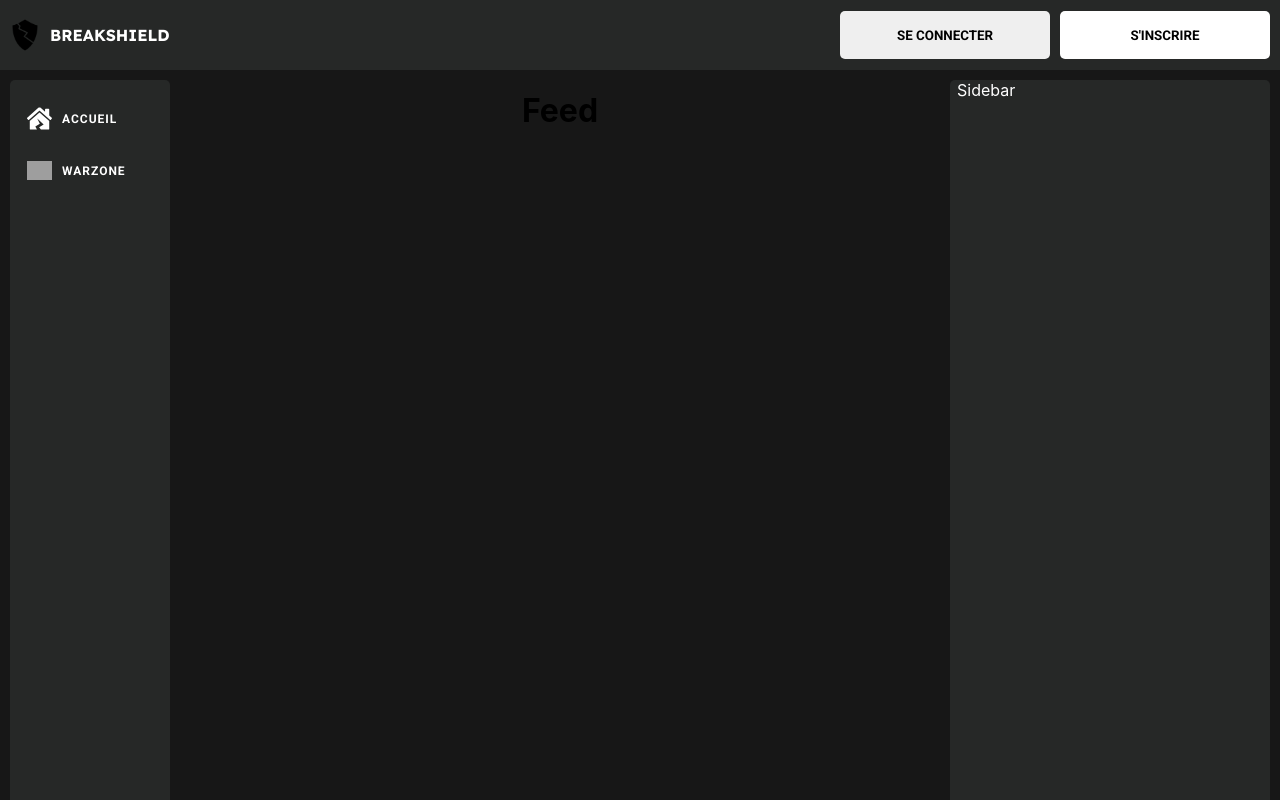
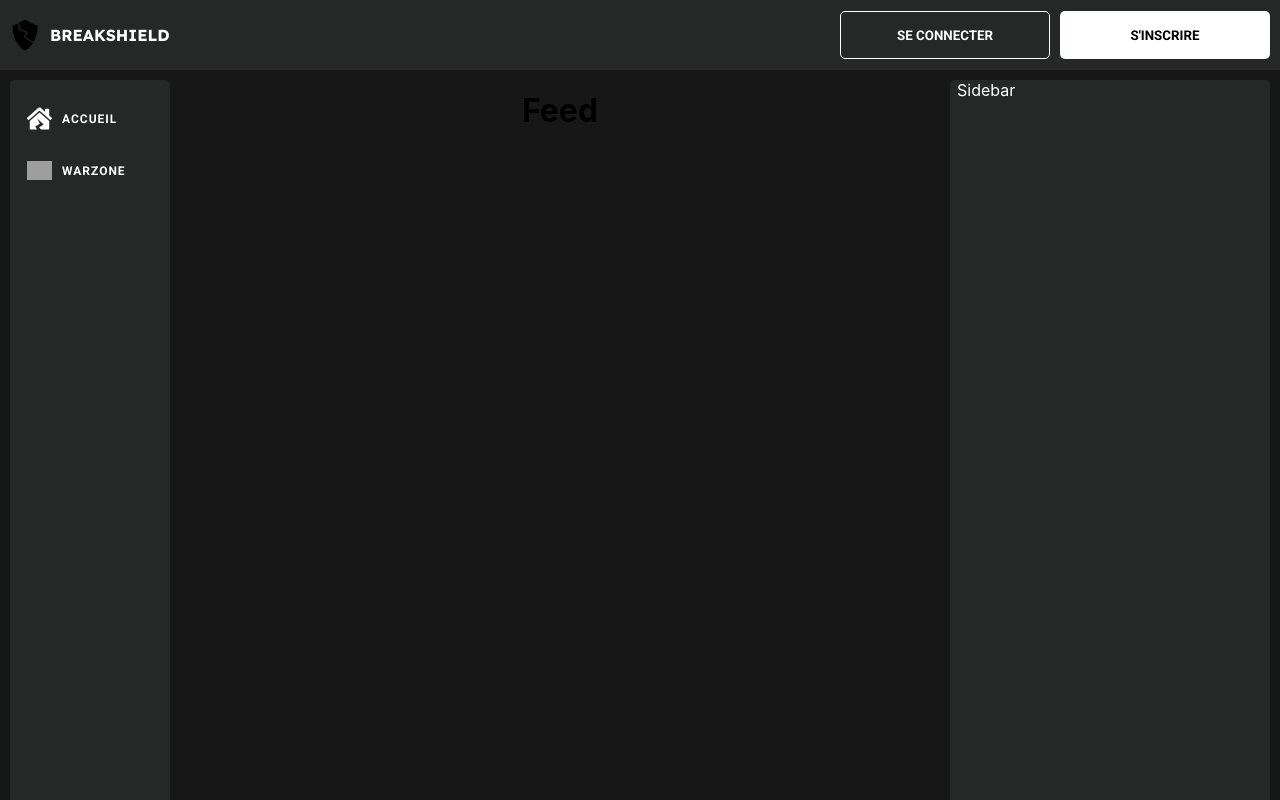
Before and after one commit to Emmanuel97423/breakshield, a Next.js app: page / in a window 1280 px wide. Built offline with nearby package versions, Linux system fonts and the light colour scheme; grey boxes are pictures that could not be loaded.

Commit message:
Buttons: components OK

```diff
--- /dev/null
+++ b/components/buttons.js
@@ -0,0 +1,55 @@
+// import styles from '../styles/layout/header.module.scss'
+import styled from 'styled-components'
+
+const theme = {
+    white: {
+        default: '#fff',
+        hover: 'transparent',
+        textColor: '#000',
+        textColorHover: '#fff',
+    },
+    transparent: {
+        default: 'transparent',
+        hover: '#fff',
+        textColor: '#fff',
+        textColorHover: '#000',
+        border: '1px solid #fff'
+    },
+
+}
+const Element = styled.button`
+    width: 210px;
+  height: 48px;
+  border: none;
+  border-radius: 5px;
+  font-family: "Roboto", sans-serif;
+  text-transform: uppercase;
+  font-weight: 700;
+  color: ${props => theme[props.theme].textColor};
+  cursor: pointer;
+  transition: ease-in-out background-color 250ms;
+  background-color: ${props => theme[props.theme].default};
+  border: ${props => theme[props.theme].border};
+  &:hover {
+      background-color: ${props => theme[props.theme].hover};
+        border: 2px solid #fff;
+        color: ${props => theme[props.theme].textColorHover};
+  };
+
+`
+Element.defaultProps = {
+    theme: 'white',
+}
+
+const Button = (props) => {
+    return (
+        <>
+
+            <Element theme={props.color} color={props.color}>{props.label}</Element>
+
+
+        </>
+    )
+}
+
+export default Button
--- a/components/header.js
+++ b/components/header.js
@@ -2,6 +2,9 @@ import Image from 'next/image'
 import logo from '../public/img/logo.png'
 import styles from '../styles/layout/header.module.scss'
 import modal from '../styles/components/modal.module.scss'
+import Button from './buttons'
+import styled from 'styled-components'
+
 
 const Header = () => {
     return (
@@ -19,8 +22,8 @@ const Header = () => {
 
                 </div>
                 <div className={styles.header__right__col}>
-                    <button className={`${styles.btn} && ${styles.btn__borderline}`}>Se connecter</button>
-                    <button className={`${styles.btn} && ${styles.btn__white}`}>S'inscrire</button>
+                    <Button color="transparent" label="Se connecter" />
+                    <Button color="white" label="S'inscrire" />
                 </div>
             </div>
             {/* <modal className={modal.container}>
--- a/package.json
+++ b/package.json
@@ -13,7 +13,8 @@
     "react": "17.0.2",
     "react-dom": "17.0.2",
     "react-icons": "^4.3.1",
-    "sass": "^1.44.0"
+    "sass": "^1.44.0",
+    "styled-components": "^5.3.3"
   },
   "devDependencies": {
     "eslint": "8.4.1",
--- a/styles/layout/header.module.scss
+++ b/styles/layout/header.module.scss
@@ -29,17 +29,22 @@
     }
   }
 }
-.btn {
-  width: 210px;
-  height: 48px;
-  border: none;
-  border-radius: 5px;
-  font-family: "Roboto", sans-serif;
-  text-transform: uppercase;
-  font-weight: 700;
-  cursor: pointer;
-  &__white {
-    background-color: #fff;
-    color: #000;
-  }
-}
+// .btn {
+//   width: 210px;
+//   height: 48px;
+//   border: none;
+//   border-radius: 5px;
+//   font-family: "Roboto", sans-serif;
+//   text-transform: uppercase;
+//   font-weight: 700;
+//   cursor: pointer;
+//   &__white {
+//     background-color: #fff;
+//     color: #000;
+//   }
+//   &__borderline {
+//     background-color: transparent;
+//     border: 2px solid #fff;
+//     color: #fff;
+//   }
+// }
```
Also changed, not shown: 1 other file (tests, documents, lock files or other folders).
